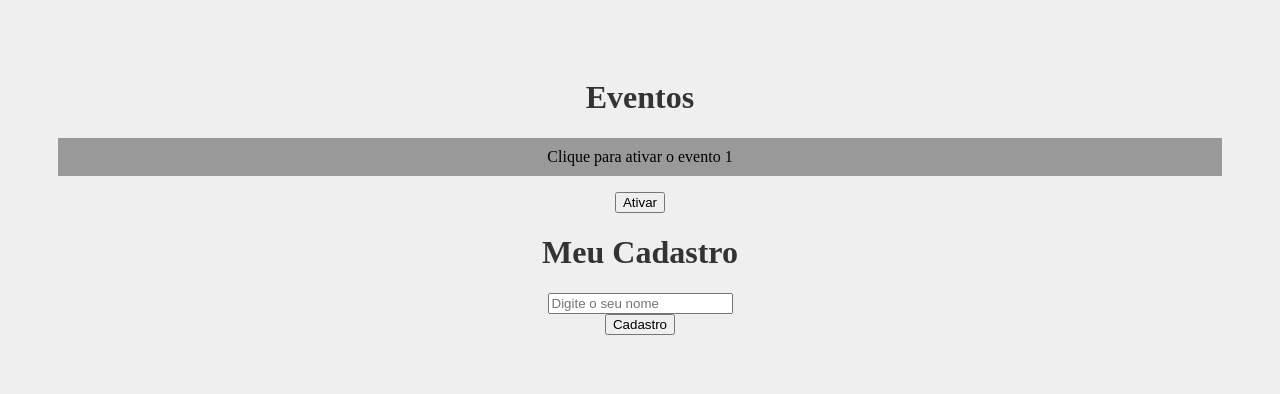
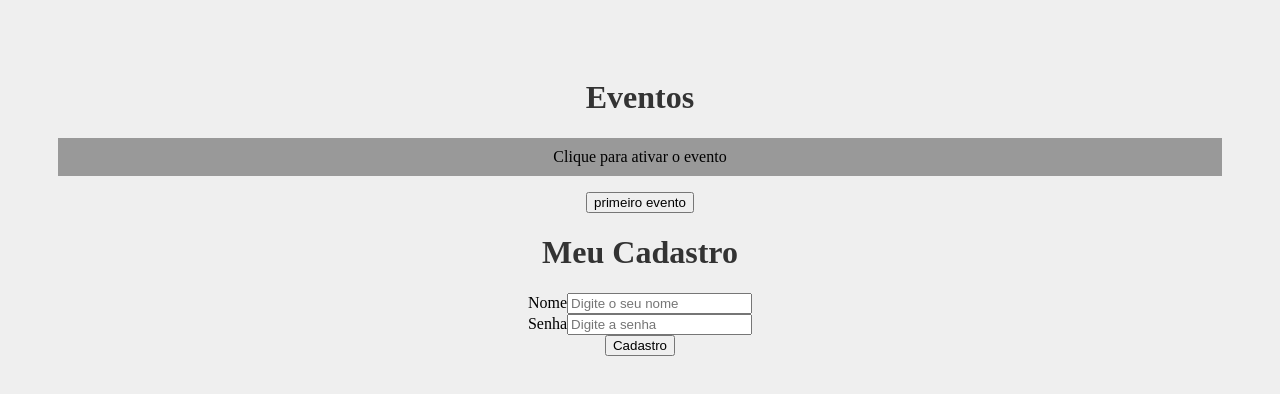
Before and after one commit to GabrielSilveira2026/EstudoFundamentosReactJS, a React (Create React App) app: page / in a window 1280 px wide. Shown: the top 394 px of the page. Built offline with nearby package versions, Linux system fonts and the light colour scheme.

Commit message:
Estudado eventos via props para componentes filhos

```diff
--- a/src/App.js
+++ b/src/App.js
@@ -6,7 +6,7 @@ function App() {
   return (
     <div className="App">
       <h1>Eventos</h1>
-      <Evento numero="1"/>
+      <Evento/>
       <Form/>
     </div>
   );
--- a/src/components/Evento.js
+++ b/src/components/Evento.js
@@ -1,13 +1,15 @@
-export default function Evento({numero}) {
+import Button from "./evento/Button";
+
+export default function Evento() {
 
     function meuEvento() {
-        console.log(`Ativou ${numero}`);
+        console.log(`Ativou primeiro evento`);
     }
 
     return (
         <div>
-            <p>Clique para ativar o evento {numero}</p>
-            <button onClick={meuEvento}>Ativar</button>
+            <p>Clique para ativar o evento</p>
+            <Button event={meuEvento} text="primeiro evento"/>
         </div>
     )
 }
--- a/src/components/Form.js
+++ b/src/components/Form.js
@@ -1,19 +1,40 @@
-import React from 'react'
+import { useState } from 'react'
 
 export default function Form() {
+    const [nome, setNome] = useState()
+    const [senha, setSenha] = useState()
+
+
     function cadastrarUsuario(e) {
         e.preventDefault()
+        console.log(nome, senha);
         console.log("Cadastrou");
     }
+
     return (
         <div>
             <h1> Meu Cadastro</h1>
             <form onSubmit={cadastrarUsuario}>
                 <div>
-                <input type="text" placeholder="Digite o seu nome"/>
+                    <label htmlFor="nome">Nome</label>
+                    <input
+                        id="nome"
+                        type="text"
+                        placeholder="Digite o seu nome"
+                        onChange={(e) =>{setNome(e.target.value)}}
+                    />
                 </div>
                 <div>
-                <input type="submit" value="Cadastro"/>
+                    <label htmlFor="password">Senha</label>
+                    <input
+                        id="password"
+                        type="password"
+                        placeholder="Digite a senha"
+                        onChange={(e) =>{setNome(e.target.value)}}
+                    />
+                </div>
+                <div>
+                    <input type="submit" value="Cadastro" />
                 </div>
             </form>
         </div>
--- /dev/null
+++ b/src/components/evento/Button.js
@@ -0,0 +1,5 @@
+import React from 'react'
+
+export default function Button(props) {
+  return <button onClick={props.event}>{props.text}</button>
+}
```
Lines whose indentation alone changed are shown as unchanged.
